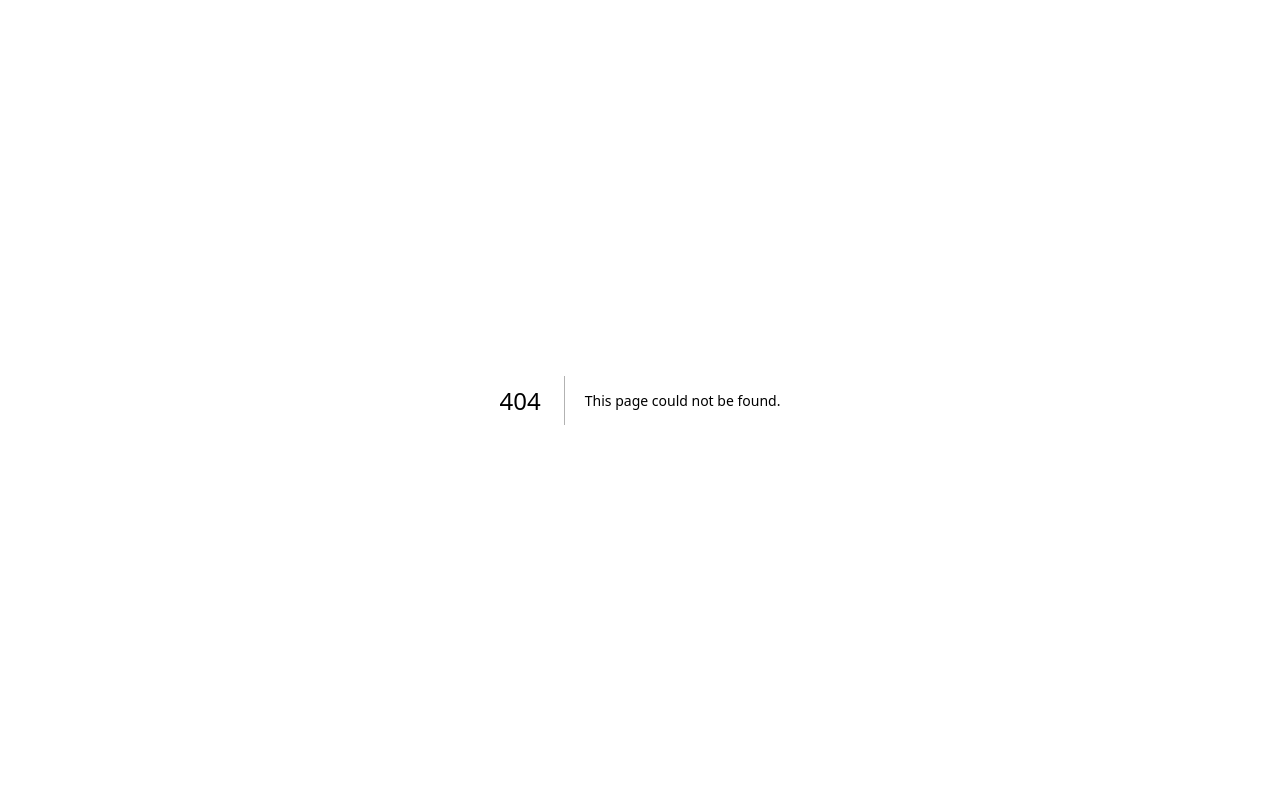
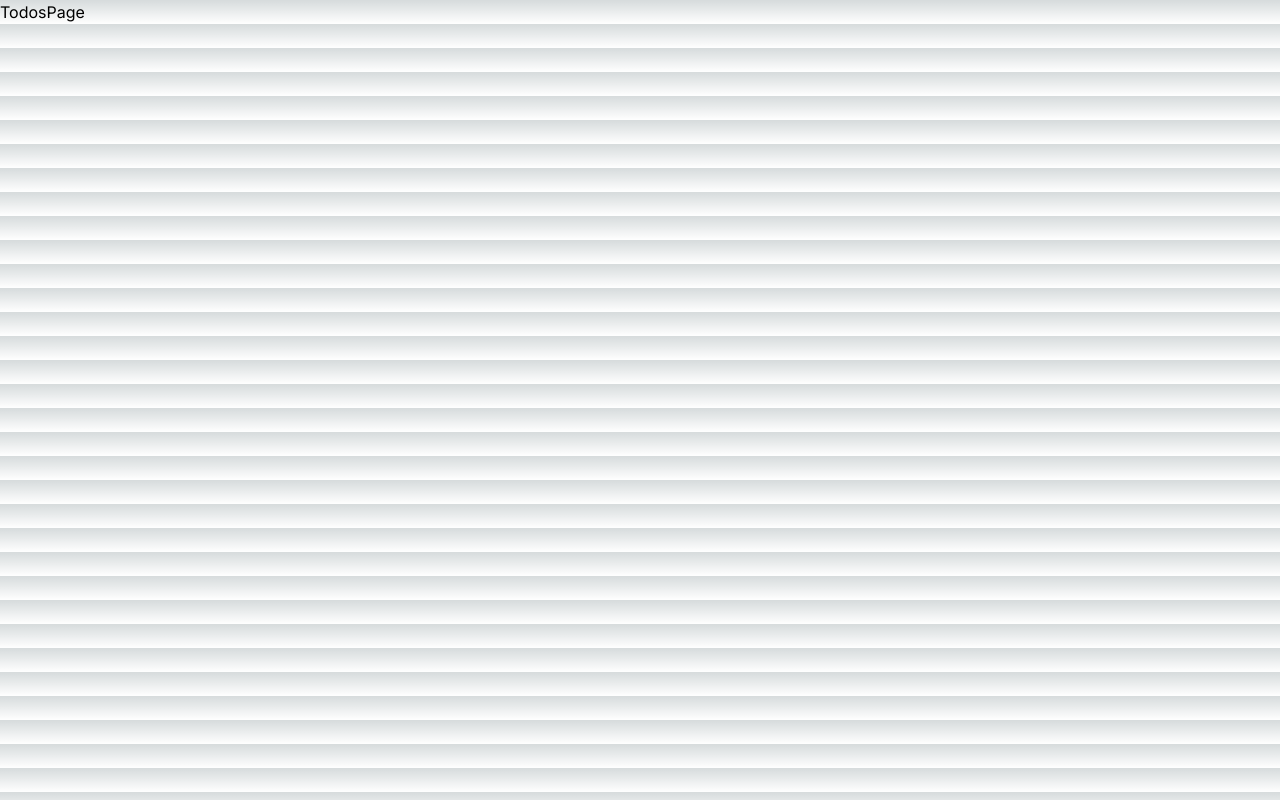
Before and after one commit to mehradi-github/ref-nextjs, a Next.js app: page /todos in a window 1280 px wide. Before the commit this address had no page. Built offline with nearby package versions, Linux system fonts and the light colour scheme.

Commit message:
Adding group in routing

```diff
--- /dev/null
+++ b/app/(dashboard)/todos/page.tsx
@@ -0,0 +1,4 @@
+const TodosPage = () => {
+  return <div>TodosPage</div>;
+};
+export default TodosPage;
```
